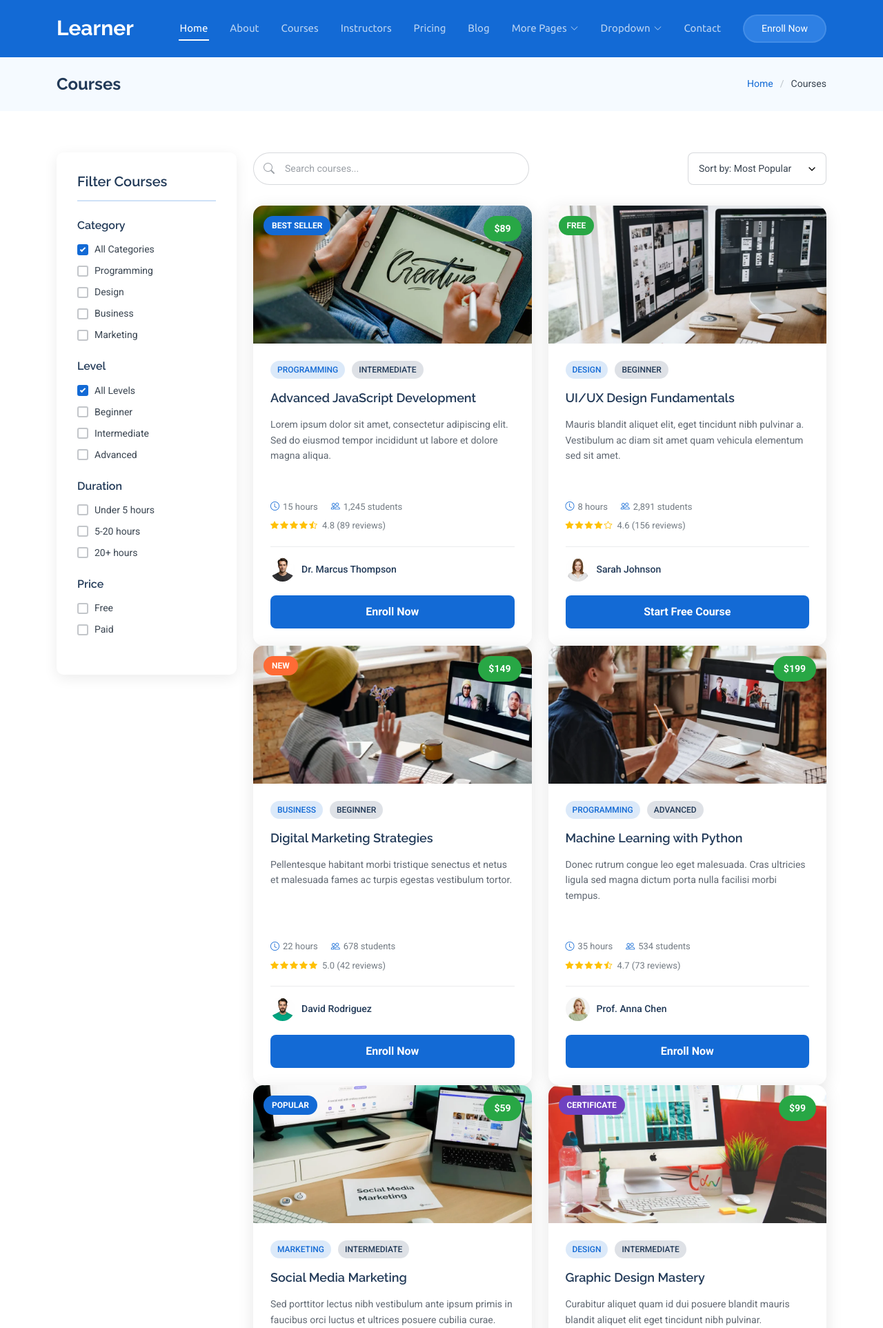
After one commit to zinedine098/CV, a Django app: page /course/ in a window 1280 px wide. The commit adds this page. Shown: the top 1925 px of the page at 69% size. Run offline with Django 5.2, Linux system fonts and the light colour scheme; some libraries are stand-ins or nearby versions.

Commit message:
Refactor code structure for improved readability and maintainability

```diff
--- a/landing/urls.py
+++ b/landing/urls.py
@@ -2,5 +2,7 @@ from django.urls import path
 from . import views
 
 urlpatterns = [
-    path("", views.landing_page, name="home"),
+    path("", views.home, name="home"),
+    path("about/", views.about, name="about"),
+    path("course/", views.course, name="course"),
 ]
--- a/landing/views.py
+++ b/landing/views.py
@@ -1,5 +1,9 @@
 from django.shortcuts import render
 
 # Create your views here.
-def landing_page(request):
-    return render(request, 'landing/landing.html')
+def home(request):
+    return render(request, 'landing/home.html')
+def about(request):
+    return render(request, 'landing/about.html')
+def course(request):
+    return render(request, 'landing/course.html')
--- a/templates/base.html
+++ b/templates/base.html
@@ -49,9 +49,9 @@
 
     <nav id="navmenu" class="navmenu">
     <ul>
-        <li><a href="index.html" class="active">Home</a></li>
-        <li><a href="about.html">About</a></li>
-        <li><a href="courses.html">Courses</a></li>
+        <li><a href="{% url 'home' %}" class="active">Home</a></li>
+        <li><a href="{% url 'about' %}">About</a></li>
+        <li><a href="{% url 'course' %}">Courses</a></li>
         <li><a href="instructors.html">Instructors</a></li>
         <li><a href="pricing.html">Pricing</a></li>
         <li><a href="blog.html">Blog</a></li>
--- /dev/null
+++ b/templates/landing/course.html
@@ -0,0 +1,421 @@
+{% extends 'base.html' %}
+{% load static %}
+{% block content %}
+<!-- Page Title -->
+<div class="page-title light-background">
+    <div class="container d-lg-flex justify-content-between align-items-center">
+    <h1 class="mb-2 mb-lg-0">Courses</h1>
+    <nav class="breadcrumbs">
+        <ol>
+        <li><a href="index.html">Home</a></li>
+        <li class="current">Courses</li>
+        </ol>
+    </nav>
+    </div>
+</div><!-- End Page Title -->
+
+<!-- Courses 2 Section -->
+<section id="courses-2" class="courses-2 section">
+
+    <div class="container" data-aos="fade-up" data-aos-delay="100">
+
+    <div class="row">
+        <div class="col-lg-3">
+        <div class="course-filters" data-aos="fade-right" data-aos-delay="100">
+            <h4 class="filter-title">Filter Courses</h4>
+
+            <div class="filter-group">
+            <h5>Category</h5>
+            <div class="filter-options">
+                <label class="filter-checkbox">
+                <input type="checkbox" checked="">
+                <span class="checkmark"></span>
+                All Categories
+                </label>
+                <label class="filter-checkbox">
+                <input type="checkbox">
+                <span class="checkmark"></span>
+                Programming
+                </label>
+                <label class="filter-checkbox">
+                <input type="checkbox">
+                <span class="checkmark"></span>
+                Design
+                </label>
+                <label class="filter-checkbox">
+                <input type="checkbox">
+                <span class="checkmark"></span>
+                Business
+                </label>
+                <label class="filter-checkbox">
+                <input type="checkbox">
+                <span class="checkmark"></span>
+                Marketing
+                </label>
+            </div>
+            </div>
+
+            <div class="filter-group">
+            <h5>Level</h5>
+            <div class="filter-options">
+                <label class="filter-checkbox">
+                <input type="checkbox" checked="">
+                <span class="checkmark"></span>
+                All Levels
+                </label>
+                <label class="filter-checkbox">
+                <input type="checkbox">
+                <span class="checkmark"></span>
+                Beginner
+                </label>
+                <label class="filter-checkbox">
+                <input type="checkbox">
+                <span class="checkmark"></span>
+                Intermediate
+                </label>
+                <label class="filter-checkbox">
+                <input type="checkbox">
+                <span class="checkmark"></span>
+                Advanced
+                </label>
+            </div>
+            </div>
+
+            <div class="filter-group">
+            <h5>Duration</h5>
+            <div class="filter-options">
+                <label class="filter-checkbox">
+                <input type="checkbox">
+                <span class="checkmark"></span>
+                Under 5 hours
+                </label>
+                <label class="filter-checkbox">
+                <input type="checkbox">
+                <span class="checkmark"></span>
+                5-20 hours
+                </label>
+                <label class="filter-checkbox">
+                <input type="checkbox">
+                <span class="checkmark"></span>
+                20+ hours
+                </label>
+            </div>
+            </div>
+
+            <div class="filter-group">
+            <h5>Price</h5>
+            <div class="filter-options">
+                <label class="filter-checkbox">
+                <input type="checkbox">
+                <span class="checkmark"></span>
+                Free
+                </label>
+                <label class="filter-checkbox">
+                <input type="checkbox">
+                <span class="checkmark"></span>
+                Paid
+                </label>
+            </div>
+            </div>
+        </div><!-- End Course Filters -->
+        </div>
+
+        <div class="col-lg-9">
+        <div class="courses-header" data-aos="fade-left" data-aos-delay="100">
+            <div class="search-box">
+            <i class="bi bi-search"></i>
+            <input type="text" placeholder="Search courses...">
+            </div>
+            <div class="sort-dropdown">
+            <select>
+                <option>Sort by: Most Popular</option>
+                <option>Newest First</option>
+                <option>Price: Low to High</option>
+                <option>Price: High to Low</option>
+                <option>Duration: Short to Long</option>
+            </select>
+            </div>
+        </div>
+
+        <div class="courses-grid" data-aos="fade-up" data-aos-delay="200">
+            <div class="row">
+            <div class="col-lg-6 col-md-6">
+                <div class="course-card">
+                <div class="course-image">
+                    <img src="assets/img/education/courses-3.webp" alt="Course" class="img-fluid">
+                    <div class="course-badge">Best Seller</div>
+                    <div class="course-price">$89</div>
+                </div>
+                <div class="course-content">
+                    <div class="course-meta">
+                    <span class="category">Programming</span>
+                    <span class="level">Intermediate</span>
+                    </div>
+                    <h3>Advanced JavaScript Development</h3>
+                    <p>Lorem ipsum dolor sit amet, consectetur adipiscing elit. Sed do eiusmod tempor incididunt ut labore et dolore magna aliqua.</p>
+                    <div class="course-stats">
+                    <div class="stat">
+                        <i class="bi bi-clock"></i>
+                        <span>15 hours</span>
+                    </div>
+                    <div class="stat">
+                        <i class="bi bi-people"></i>
+                        <span>1,245 students</span>
+                    </div>
+                    <div class="rating">
+                        <i class="bi bi-star-fill"></i>
+                        <i class="bi bi-star-fill"></i>
+                        <i class="bi bi-star-fill"></i>
+                        <i class="bi bi-star-fill"></i>
+                        <i class="bi bi-star-half"></i>
+                        <span>4.8 (89 reviews)</span>
+                    </div>
+                    </div>
+                    <div class="instructor-info">
+                    <img src="assets/img/person/person-m-3.webp" alt="Instructor" class="instructor-avatar">
+                    <span class="instructor-name">Dr. Marcus Thompson</span>
+                    </div>
+                    <a href="enroll.html" class="btn-course">Enroll Now</a>
+                </div>
+                </div><!-- End Course Card -->
+            </div>
+
+            <div class="col-lg-6 col-md-6">
+                <div class="course-card">
+                <div class="course-image">
+                    <img src="assets/img/education/courses-7.webp" alt="Course" class="img-fluid">
+                    <div class="course-badge badge-free">Free</div>
+                </div>
+                <div class="course-content">
+                    <div class="course-meta">
+                    <span class="category">Design</span>
+                    <span class="level">Beginner</span>
+                    </div>
+                    <h3>UI/UX Design Fundamentals</h3>
+                    <p>Mauris blandit aliquet elit, eget tincidunt nibh pulvinar a. Vestibulum ac diam sit amet quam vehicula elementum sed sit amet.</p>
+                    <div class="course-stats">
+                    <div class="stat">
+                        <i class="bi bi-clock"></i>
+                        <span>8 hours</span>
+                    </div>
+                    <div class="stat">
+                        <i class="bi bi-people"></i>
+                        <span>2,891 students</span>
+                    </div>
+                    <div class="rating">
+                        <i class="bi bi-star-fill"></i>
+                        <i class="bi bi-star-fill"></i>
+                        <i class="bi bi-star-fill"></i>
+                        <i class="bi bi-star-fill"></i>
+                        <i class="bi bi-star"></i>
+                        <span>4.6 (156 reviews)</span>
+                    </div>
+                    </div>
+                    <div class="instructor-info">
+                    <img src="assets/img/person/person-f-7.webp" alt="Instructor" class="instructor-avatar">
+                    <span class="instructor-name">Sarah Johnson</span>
+                    </div>
+                    <a href="enroll.html" class="btn-course">Start Free Course</a>
+                </div>
+                </div><!-- End Course Card -->
+            </div>
+
+            <div class="col-lg-6 col-md-6">
+                <div class="course-card">
+                <div class="course-image">
+                    <img src="assets/img/education/courses-12.webp" alt="Course" class="img-fluid">
+                    <div class="course-badge badge-new">New</div>
+                    <div class="course-price">$149</div>
+                </div>
+                <div class="course-content">
+                    <div class="course-meta">
+                    <span class="category">Business</span>
+                    <span class="level">Beginner</span>
+                    </div>
+                    <h3>Digital Marketing Strategies</h3>
+                    <p>Pellentesque habitant morbi tristique senectus et netus et malesuada fames ac turpis egestas vestibulum tortor.</p>
+                    <div class="course-stats">
+                    <div class="stat">
+                        <i class="bi bi-clock"></i>
+                        <span>22 hours</span>
+                    </div>
+                    <div class="stat">
+                        <i class="bi bi-people"></i>
+                        <span>678 students</span>
+                    </div>
+                    <div class="rating">
+                        <i class="bi bi-star-fill"></i>
+                        <i class="bi bi-star-fill"></i>
+                        <i class="bi bi-star-fill"></i>
+                        <i class="bi bi-star-fill"></i>
+                        <i class="bi bi-star-fill"></i>
+                        <span>5.0 (42 reviews)</span>
+                    </div>
+                    </div>
+                    <div class="instructor-info">
+                    <img src="assets/img/person/person-m-8.webp" alt="Instructor" class="instructor-avatar">
+                    <span class="instructor-name">David Rodriguez</span>
+                    </div>
+                    <a href="enroll.html" class="btn-course">Enroll Now</a>
+                </div>
+                </div><!-- End Course Card -->
+            </div>
+
+            <div class="col-lg-6 col-md-6">
+                <div class="course-card">
+                <div class="course-image">
+                    <img src="assets/img/education/courses-5.webp" alt="Course" class="img-fluid">
+                    <div class="course-price">$199</div>
+                </div>
+                <div class="course-content">
+                    <div class="course-meta">
+                    <span class="category">Programming</span>
+                    <span class="level">Advanced</span>
+                    </div>
+                    <h3>Machine Learning with Python</h3>
+                    <p>Donec rutrum congue leo eget malesuada. Cras ultricies ligula sed magna dictum porta nulla facilisi morbi tempus.</p>
+                    <div class="course-stats">
+                    <div class="stat">
+                        <i class="bi bi-clock"></i>
+                        <span>35 hours</span>
+                    </div>
+                    <div class="stat">
+                        <i class="bi bi-people"></i>
+                        <span>534 students</span>
+                    </div>
+                    <div class="rating">
+                        <i class="bi bi-star-fill"></i>
+                        <i class="bi bi-star-fill"></i>
+                        <i class="bi bi-star-fill"></i>
+                        <i class="bi bi-star-fill"></i>
+                        <i class="bi bi-star-half"></i>
+                        <span>4.7 (73 reviews)</span>
+                    </div>
+                    </div>
+                    <div class="instructor-info">
+                    <img src="assets/img/person/person-f-12.webp" alt="Instructor" class="instructor-avatar">
+                    <span class="instructor-name">Prof. Anna Chen</span>
+                    </div>
+                    <a href="enroll.html" class="btn-course">Enroll Now</a>
+                </div>
+                </div><!-- End Course Card -->
+            </div>
+
+            <div class="col-lg-6 col-md-6">
+                <div class="course-card">
+                <div class="course-image">
+                    <img src="assets/img/education/courses-9.webp" alt="Course" class="img-fluid">
+                    <div class="course-badge">Popular</div>
+                    <div class="course-price">$59</div>
+                </div>
+                <div class="course-content">
+                    <div class="course-meta">
+                    <span class="category">Marketing</span>
+                    <span class="level">Intermediate</span>
+                    </div>
+                    <h3>Social Media Marketing</h3>
+                    <p>Sed porttitor lectus nibh vestibulum ante ipsum primis in faucibus orci luctus et ultrices posuere cubilia curae.</p>
+                    <div class="course-stats">
+                    <div class="stat">
+                        <i class="bi bi-clock"></i>
+                        <span>12 hours</span>
+                    </div>
+                    <div class="stat">
+                        <i class="bi bi-people"></i>
+                        <span>3,457 students</span>
+                    </div>
+                    <div class="rating">
+                        <i class="bi bi-star-fill"></i>
+                        <i class="bi bi-star-fill"></i>
+                        <i class="bi bi-star-fill"></i>
+                        <i class="bi bi-star-fill"></i>
+                        <i class="bi bi-star"></i>
+                        <span>4.5 (234 reviews)</span>
+                    </div>
+                    </div>
+                    <div class="instructor-info">
+                    <img src="assets/img/person/person-m-5.webp" alt="Instructor" class="instructor-avatar">
+                    <span class="instructor-name">Michael Davis</span>
+                    </div>
+                    <a href="enroll.html" class="btn-course">Enroll Now</a>
+                </div>
+                </div><!-- End Course Card -->
+            </div>
+
+            <div class="col-lg-6 col-md-6">
+                <div class="course-card">
+                <div class="course-image">
+                    <img src="assets/img/education/courses-14.webp" alt="Course" class="img-fluid">
+                    <div class="course-badge badge-certificate">Certificate</div>
+                    <div class="course-price">$99</div>
+                </div>
+                <div class="course-content">
+                    <div class="course-meta">
+                    <span class="category">Design</span>
+                    <span class="level">Intermediate</span>
+                    </div>
+                    <h3>Graphic Design Mastery</h3>
+                    <p>Curabitur aliquet quam id dui posuere blandit mauris blandit aliquet elit eget tincidunt nibh pulvinar.</p>
+                    <div class="course-stats">
+                    <div class="stat">
+                        <i class="bi bi-clock"></i>
+                        <span>18 hours</span>
+                    </div>
+                    <div class="stat">
+                        <i class="bi bi-people"></i>
+                        <span>1,892 students</span>
+                    </div>
+                    <div class="rating">
+                        <i class="bi bi-star-fill"></i>
+                        <i class="bi bi-star-fill"></i>
+                        <i class="bi bi-star-fill"></i>
+                        <i class="bi bi-star-fill"></i>
+                        <i class="bi bi-star-half"></i>
+                        <span>4.9 (127 reviews)</span>
+                    </div>
+                    </div>
+                    <div class="instructor-info">
+                    <img src="assets/img/person/person-f-9.webp" alt="Instructor" class="instructor-avatar">
+                    <span class="instructor-name">Lisa Martinez</span>
+                    </div>
+                    <a href="enroll.html" class="btn-course">Enroll Now</a>
+                </div>
+                </div><!-- End Course Card -->
+            </div>
+
+            </div>
+        </div><!-- End Courses Grid -->
+
+        <div class="pagination-wrapper" data-aos="fade-up" data-aos-delay="300">
+            <nav aria-label="Courses pagination">
+            <ul class="pagination justify-content-center">
+                <li class="page-item disabled">
+                <a class="page-link" href="#" tabindex="-1" aria-disabled="true">
+                    <i class="bi bi-chevron-left"></i>
+                </a>
+                </li>
+                <li class="page-item active">
+                <a class="page-link" href="#">1</a>
+                </li>
+                <li class="page-item">
+                <a class="page-link" href="#">2</a>
+                </li>
+                <li class="page-item">
+                <a class="page-link" href="#">3</a>
+                </li>
+                <li class="page-item">
+                <a class="page-link" href="#">
+                    <i class="bi bi-chevron-right"></i>
+                </a>
+                </li>
+            </ul>
+            </nav>
+        </div><!-- End Pagination -->
+
+        </div>
+    </div>
+
+    </div>
+
+</section><!-- /Courses 2 Section -->
+{% endblock %}
```
Also changed, not shown: templates/landing/about.html (added, +115 -0 lines), templates/landing/home.html (renamed from templates/landing/landing.html).
